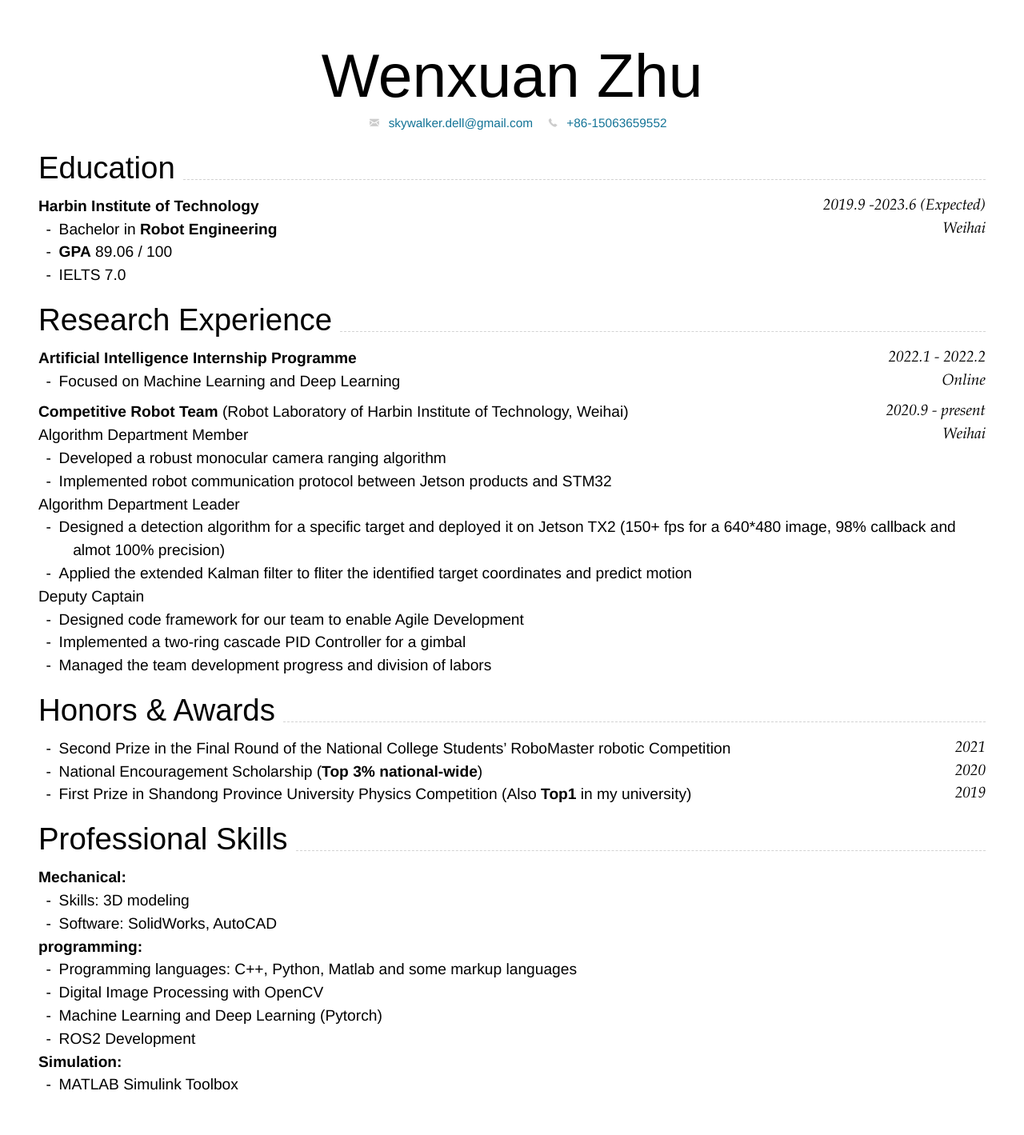
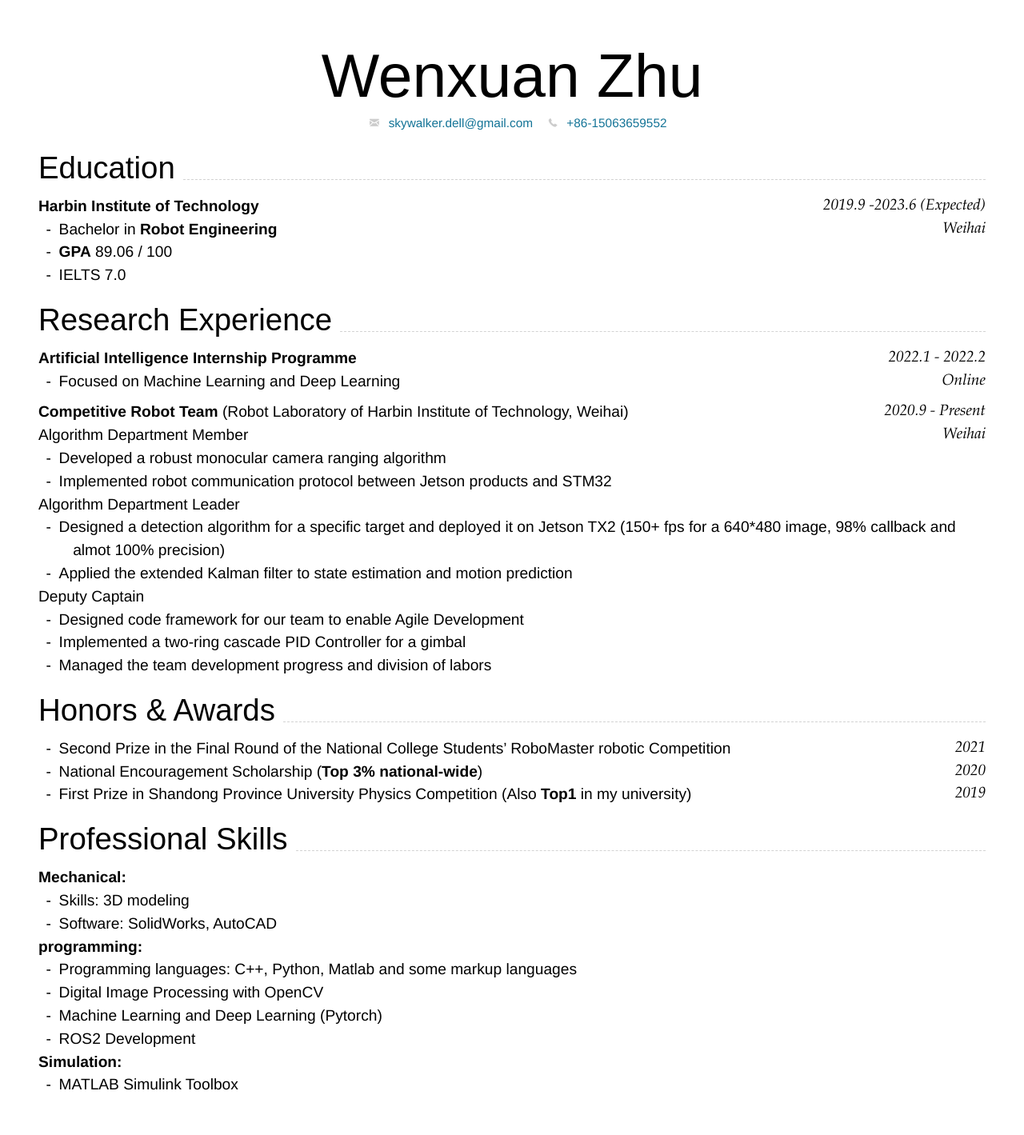
Before and after one commit to skywalker-dell/CV, a Jekyll site: the page built from index.md, in a window 1280 px wide. Shown: the whole page at 80% size. Built offline with Jekyll 4.4.1, drawn with Linux system fonts in a browser that asks for light colours; nearby versions of some CDN libraries.

Commit message:
fix some bug

````diff
--- a/index.md
+++ b/index.md
@@ -48,7 +48,7 @@ Online
 ```
 - Focused on Machine Learning and Deep Learning
 
-### **Competitive Robot Team** (Robot Laboratory of Harbin Institute of Technology, Weihai)`2020.9 - present`
+### **Competitive Robot Team** (Robot Laboratory of Harbin Institute of Technology, Weihai)`2020.9 - Present`
 ```
 Weihai
 ```
@@ -62,7 +62,7 @@ Algorithm Department Member<br>
 Algorithm Department Leader<br>
 
 - Designed a detection algorithm for a specific target and deployed it on Jetson TX2 (150+ fps for a 640*480 image, 98% callback and almot 100% precision)
-- Applied the extended Kalman filter to fliter the identified target coordinates and predict motion
+- Applied the extended Kalman filter to state estimation and motion prediction
 
 Deputy Captain<br>
 
````
